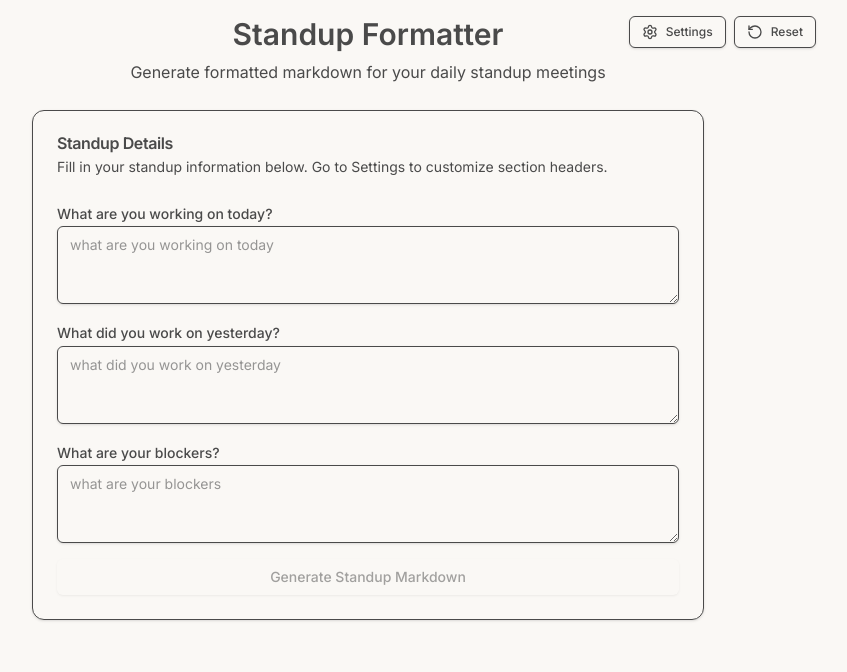
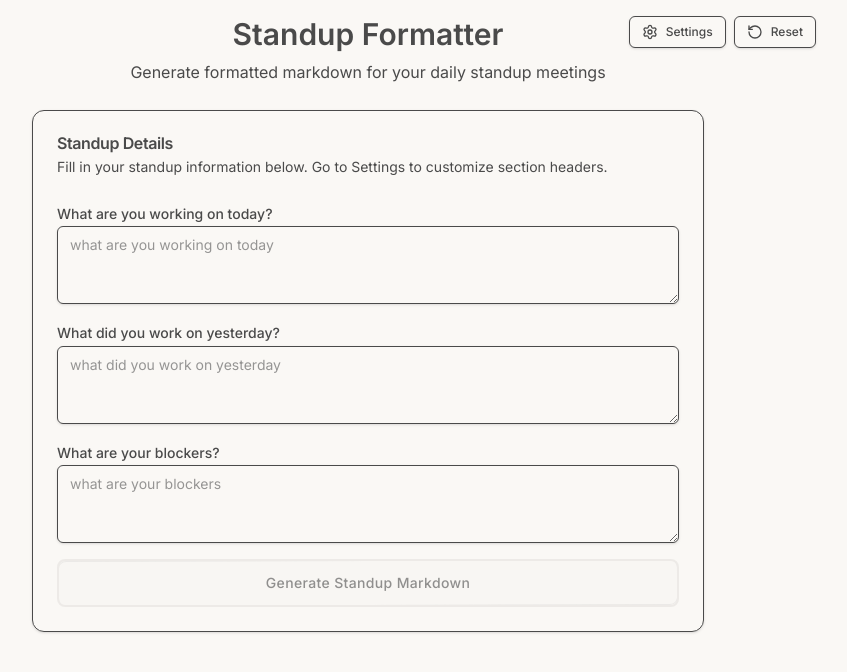
Before and after one commit to jarrensj/gmatcha, a Next.js app: page / in a window 1280 px wide. Shown: the top 672 px of the page, without its empty margins (272-1119 px from the left). Built offline with nearby package versions, Linux system fonts and the light colour scheme.

Commit message:
ux: make Generate button silky smooth with progress animation

```diff
--- a/app/globals.css
+++ b/app/globals.css
@@ -141,6 +141,45 @@ select {
   animation: gentle-bounce 2s ease-in-out infinite;
 }
 
+/* Diagonal stripe animation for progress bar */
+@keyframes diagonal-stripes {
+  0% {
+    background-position: 0 0;
+  }
+  100% {
+    background-position: 32px 0;
+  }
+}
+
+.animate-diagonal-stripes {
+  animation: diagonal-stripes 1s linear infinite;
+}
+
+/* Gentle drift animation for sketch-style progress */
+@keyframes gentle-drift {
+  0%, 100% {
+    background-position: 0 0;
+    opacity: 0.2;
+  }
+  50% {
+    background-position: 24px 0;
+    opacity: 0.15;
+  }
+}
+
+/* Gradient wave animation for continuous movement */
+@keyframes gradient-wave {
+  0% {
+    background-position: 0% 50%;
+  }
+  50% {
+    background-position: 100% 50%;
+  }
+  100% {
+    background-position: 0% 50%;
+  }
+}
+
 /* Enhanced button styling with clear hierarchy */
 .btn-primary {
   background: var(--accent-primary);
--- a/app/page.tsx
+++ b/app/page.tsx
@@ -5,6 +5,7 @@ import { Card, CardContent, CardDescription, CardHeader, CardTitle } from "@/com
 import { Label } from "@/components/ui/label";
 import { Textarea } from "@/components/ui/textarea";
 import { Button } from "@/components/ui/button";
+import { ProgressButton } from "@/components/ui/progress-button";
 import { Input } from "@/components/ui/input";
 import { Copy, Settings as SettingsIcon, RotateCcw, ArrowLeft } from "lucide-react";
 import { useToast } from "@/hooks/use-toast";
@@ -162,6 +163,20 @@ export default function Home() {
     setHeader3Format(newFormat);
   };
 
+  // Calculate progress based on visible sections and their completion
+  const calculateProgress = () => {
+    const visibleSections = [
+      { visible: showSection1, filled: workingOn.trim() !== '' },
+      { visible: showSection2, filled: workedOnYesterday.trim() !== '' },
+      { visible: showSection3, filled: blockers.trim() !== '' }
+    ].filter(section => section.visible);
+
+    if (visibleSections.length === 0) return 0;
+
+    const filledCount = visibleSections.filter(section => section.filled).length;
+    return filledCount / visibleSections.length;
+  };
+
   const renderFormPage = () => (
     <div className="mx-auto max-w-4xl space-y-6">
       <div className="text-center space-y-2">
@@ -238,17 +253,13 @@ export default function Home() {
               </div>
             )}
 
-            <Button
+            <ProgressButton
               onClick={generateMarkdown}
-              className="w-full"
-              disabled={
-                (showSection1 && !workingOn.trim()) ||
-                (showSection2 && !workedOnYesterday.trim()) ||
-                (showSection3 && !blockers.trim())
-              }
+              progress={calculateProgress()}
+              disabled={calculateProgress() === 0}
             >
               Generate Standup Markdown
-            </Button>
+            </ProgressButton>
           </CardContent>
         </Card>
       ) : (
--- /dev/null
+++ b/components/ui/progress-button.tsx
@@ -0,0 +1,106 @@
+import * as React from "react"
+import { cn } from "@/lib/utils"
+
+export interface ProgressButtonProps
+  extends React.ButtonHTMLAttributes<HTMLButtonElement> {
+  progress: number // 0 to 1
+}
+
+const ProgressButton = React.forwardRef<HTMLButtonElement, ProgressButtonProps>(
+  ({ className, progress, children, disabled, ...props }, ref) => {
+    const progressPercentage = Math.min(100, Math.max(0, progress * 100))
+
+    return (
+      <button
+        className={cn(
+          "relative inline-flex items-center justify-center whitespace-nowrap text-sm font-medium transition-all duration-500 ease-out focus-visible:outline-none disabled:pointer-events-none w-full overflow-hidden sketch-border",
+          "border-2 hover:shadow-md",
+          "h-12 px-6 py-3 rounded-lg",
+          "hover:transform hover:translate-y-[-1px]",
+          disabled && "opacity-60 cursor-not-allowed",
+          className
+        )}
+        style={{
+          backgroundColor: 'var(--warm-white)',
+          borderColor: 'var(--soft-gray)',
+        }}
+        onMouseEnter={(e) => {
+          e.currentTarget.style.borderColor = 'var(--medium-gray)';
+        }}
+        onMouseLeave={(e) => {
+          e.currentTarget.style.borderColor = 'var(--soft-gray)';
+        }}
+        ref={ref}
+        disabled={disabled}
+        {...props}
+      >
+        {/* Soft sketch-style progress fill with animated wave */}
+        <div
+          className="absolute inset-1 transition-all duration-700 ease-out rounded-md overflow-hidden"
+          style={{
+            width: `${Math.max(0, progressPercentage - 2)}%`,
+          }}
+        >
+          {/* Animated gradient wave background */}
+          {progressPercentage > 0 && (
+            <div
+              className="absolute inset-0 rounded-md"
+              style={{
+                background: `linear-gradient(135deg,
+                  rgba(92, 179, 166, 0.15) 0%,
+                  rgba(92, 179, 166, 0.25) 25%,
+                  rgba(92, 179, 166, 0.35) 50%,
+                  rgba(92, 179, 166, 0.25) 75%,
+                  rgba(92, 179, 166, 0.15) 100%)`,
+                backgroundSize: '200% 100%',
+                animation: 'gradient-wave 2.5s ease-in-out infinite'
+              }}
+            />
+          )}
+
+          {/* Subtle textured overlay for hand-drawn feel */}
+          {progressPercentage > 0 && (
+            <div
+              className="absolute inset-0 opacity-12 rounded-md"
+              style={{
+                background: `repeating-linear-gradient(
+                  135deg,
+                  transparent,
+                  transparent 12px,
+                  rgba(92, 179, 166, 0.1) 12px,
+                  rgba(92, 179, 166, 0.1) 24px
+                )`,
+                animation: 'gentle-drift 3s ease-in-out infinite'
+              }}
+            />
+          )}
+        </div>
+
+        {/* Button content with sketch-style text */}
+        <span
+          className="relative z-10 font-medium tracking-wide transition-colors duration-300"
+          style={{
+            color: progressPercentage > 60 ? 'var(--sketch-gray)' : 'var(--soft-charcoal)',
+            textShadow: progressPercentage > 60 ? '0 0 2px rgba(255,255,255,0.8)' : 'none'
+          }}
+        >
+          {children}
+        </span>
+
+        {/* Subtle progress indicator text */}
+        {progressPercentage > 0 && progressPercentage < 100 && (
+          <span
+            className="absolute top-1 right-2 text-xs opacity-60 font-mono"
+            style={{ color: 'var(--medium-gray)' }}
+          >
+            {Math.round(progressPercentage)}%
+          </span>
+        )}
+      </button>
+    )
+  }
+)
+
+ProgressButton.displayName = "ProgressButton"
+
+export { ProgressButton }
```
